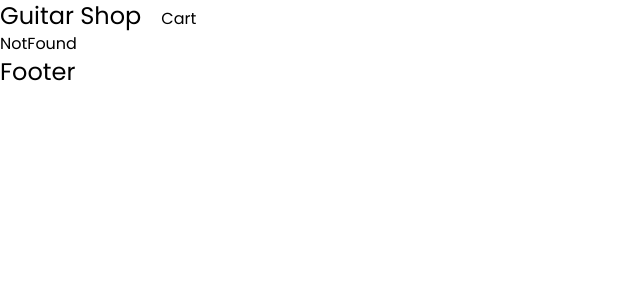
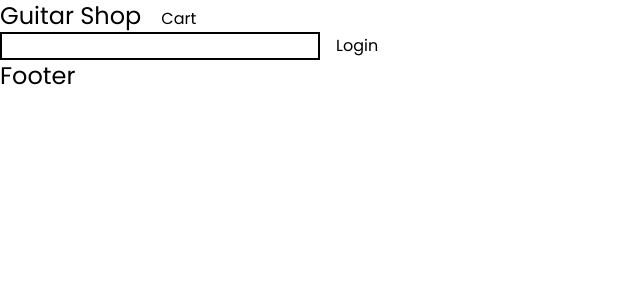
Before and after one commit to carlospsvieira/Guitar-Shop, a React (Vite) app: page /login in a window 1280 px wide. Shown: the top 300 px of the page, without its empty margins (0-640 px from the left). Built offline with nearby package versions, Linux system fonts and the light colour scheme.

Commit message:
checkout link to login or checkout depending on whether there is a user

```diff
--- a/src/App.jsx
+++ b/src/App.jsx
@@ -7,6 +7,8 @@ import Guitars from "./pages/Guitars";
 import Home from "./pages/Home";
 import NotFound from "./pages/NotFound";
 import Cart from "./pages/Cart";
+import Checkout from "./pages/Checkout";
+import Login from "./pages/Login";
 
 function App() {
   return (
@@ -19,6 +21,8 @@ function App() {
         <Route path="acoustic/:id" element={<Details />} />
         <Route path="electric/:id" element={<Details />} />
         <Route path="/cart" element={<Cart />} />
+        <Route path="/checkout" element={<Checkout />} />
+        <Route path="/login" element={<Login />} />
         <Route path="*" element={<NotFound />} />
       </Routes>
       <Footer />
--- a/src/context/AddProvider.jsx
+++ b/src/context/AddProvider.jsx
@@ -4,16 +4,21 @@ export const Context = createContext();
 
 function AddProvider({ children }) {
   const [cart, setCart] = useState([]);
+  const [user, setUser] = useState({
+    email: "",
+  });
 
   const value = useMemo(
     () => ({
       cart,
       setCart,
+      user,
+      setUser,
     }),
-    [cart, setCart]
+    [cart, setCart, user, setUser]
   );
 
-  return <Context.Provider value={value}>{children}</Context.Provider>
+  return <Context.Provider value={value}>{children}</Context.Provider>;
 }
 
 export default AddProvider;
--- a/src/pages/Cart.jsx
+++ b/src/pages/Cart.jsx
@@ -1,10 +1,12 @@
 import React, { useContext, useEffect, useState } from "react";
+import { useNavigate } from "react-router-dom";
 import { Context } from "../context/AddProvider";
 import { guitars } from "../data";
 
 function Cart() {
-  const { cart, setCart } = useContext(Context);
+  const { cart, setCart, user } = useContext(Context);
   const [empty, setEmpty] = useState(false);
+  const navigate = useNavigate();
   const newList = guitars.filter((guitar) =>
     cart?.map((id) => id).includes(guitar.id)
   );
@@ -27,6 +29,10 @@ function Cart() {
     return cart.length === 1 ? setEmpty(true) : setEmpty(false);
   };
 
+  const redirectCheckout = () => {
+    user.email.length > 0 ? navigate("/checkout") : navigate("/login")
+  }
+
   useEffect(() => {
     handleCart();
   }, []);
@@ -44,6 +50,9 @@ function Cart() {
           </div>
         ))
       )}
+      <div>
+        <button onClick={ redirectCheckout }>Checkout</button>
+      </div>
     </div>
   );
 }
--- /dev/null
+++ b/src/pages/Checkout.jsx
@@ -0,0 +1,7 @@
+import React from "react";
+
+function Checkout() {
+  return <div>Checkout</div>;
+}
+
+export default Checkout;
--- /dev/null
+++ b/src/pages/Login.jsx
@@ -0,0 +1,27 @@
+import React, { useContext } from "react";
+import { useNavigate } from "react-router-dom";
+import { Context } from "../context/AddProvider";
+
+function Login() {
+  const { user, setUser } = useContext(Context);
+  const navigate = useNavigate();
+
+  const handleClick = () => {
+    localStorage.setItem("user", JSON.stringify(user));
+    navigate("/cart");
+  };
+
+  return (
+    <>
+      <input
+        type="email"
+        name="email"
+        className="border-2 border-black mr-4"
+        onChange={(e) => setUser({email: e.target.value})}
+      />
+      <button onClick={handleClick}>Login</button>
+    </>
+  );
+}
+
+export default Login;
```
Also changed, not shown: src/pages/Profile.jsx (added).
